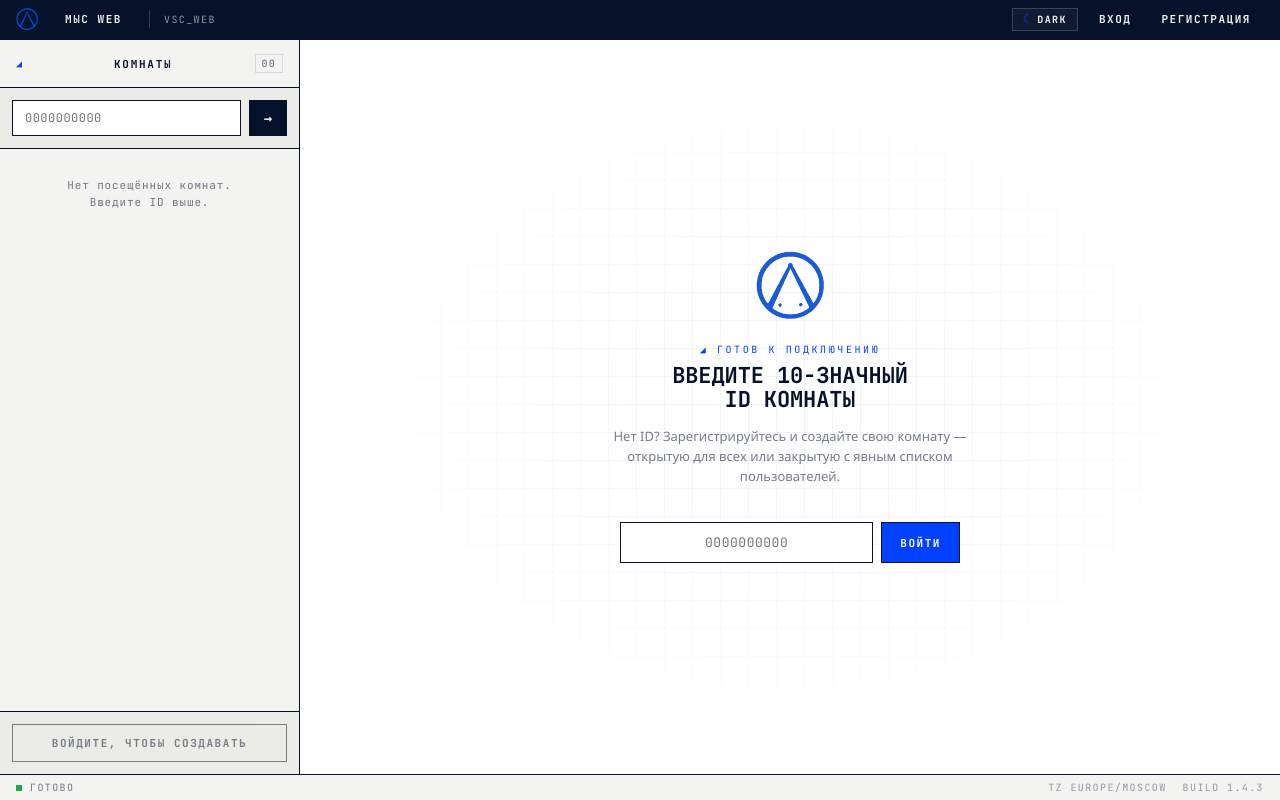
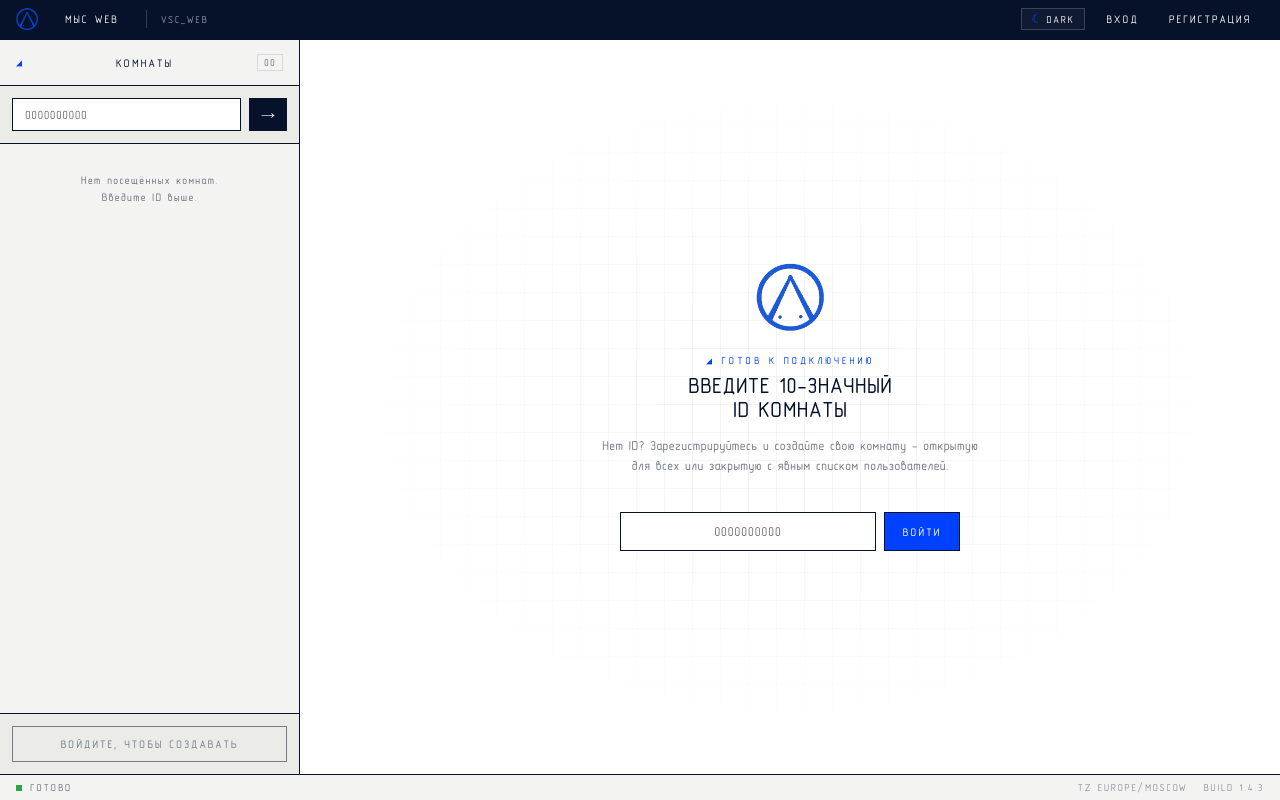
Before and after one commit to terrentii/vsc_web, a Flask app: page / in a window 1280 px wide. Run offline with Flask 3, Linux system fonts and the light colour scheme; data comes from the database, SQL or seed files in the repository.

Commit message:
Шрифт стандартифицирован

```diff
--- /dev/null
+++ b/static/fonts/COPYRIGHT.txt
@@ -0,0 +1 @@
+Copyright (c) 2008-2012 by Jos Buivenga/exljbris. All rights reserved.
--- a/templates/base.html
+++ b/templates/base.html
@@ -12,6 +12,19 @@
     <link rel="preconnect" href="https://fonts.gstatic.com" crossorigin>
     <link href="https://fonts.googleapis.com/css2?family=Inter:wght@400;500;600;700&family=JetBrains+Mono:wght@400;500;700&display=swap" rel="stylesheet">
     <style>
+    /* Шрифт ГОСТ — тот же, что в десктоп-приложении (packaging: static/fonts) */
+    @font-face {
+      font-family: 'GOST type B';
+      src: url("{{ url_for('static', filename='fonts/gost-type-b.ttf') }}") format('truetype');
+      font-weight: 100 900;
+      font-display: swap;
+    }
+    @font-face {
+      font-family: 'GOST 2.304 type A';
+      src: url("{{ url_for('static', filename='fonts/gost-type-a.ttf') }}") format('truetype');
+      font-weight: 100 900;
+      font-display: swap;
+    }
     /* ── МЫС Design System ────────────────────────────────── */
     :root {
       --mys-blue:      #0040ff;
@@ -25,10 +38,11 @@
       --hairline-2:    rgba(6,17,42,.06);
       --muted:         rgba(6,17,42,.55);
       --muted-2:       rgba(6,17,42,.4);
-      --font-display:  'Inter','Segoe UI',sans-serif;
-      --font-ui:       'Inter','Segoe UI',-apple-system,BlinkMacSystemFont,Roboto,sans-serif;
-      --font-system:   'Segoe UI',-apple-system,BlinkMacSystemFont,Roboto,sans-serif;
-      --font-mono:     'JetBrains Mono',ui-monospace,'SF Mono',Menlo,Consolas,monospace;
+      /* ГОСТ-шрифт приложения; Inter/JetBrains Mono — фолбэк, пока грузится */
+      --font-display:  'GOST type B','GOST 2.304 type A','Inter','Segoe UI',sans-serif;
+      --font-ui:       'GOST type B','GOST 2.304 type A','Inter','Segoe UI',-apple-system,BlinkMacSystemFont,Roboto,sans-serif;
+      --font-system:   'GOST type B','GOST 2.304 type A','Segoe UI',-apple-system,BlinkMacSystemFont,Roboto,sans-serif;
+      --font-mono:     'GOST type B','GOST 2.304 type A','JetBrains Mono',ui-monospace,'SF Mono',Menlo,Consolas,monospace;
     }
 
     * { margin: 0; padding: 0; box-sizing: border-box; }
@@ -431,7 +445,7 @@
     /* ── CODE BLOCKS ───────────────────────────────────────────── */
     .code-block {
         border: 1.5px solid var(--mys-ink); margin: 8px 0;
-        font-family: 'Consolas', 'Courier New', monospace;
+        font-family: var(--font-mono);
         font-size: 12px; overflow: hidden;
     }
     .code-block-bar {
```
Also changed, not shown: centralized.py (+13 -2 lines), tests/test_centralized_api.py (+24 -0 lines), static/fonts/gost-type-a.ttf (added), static/fonts/gost-type-b.ttf (added).
